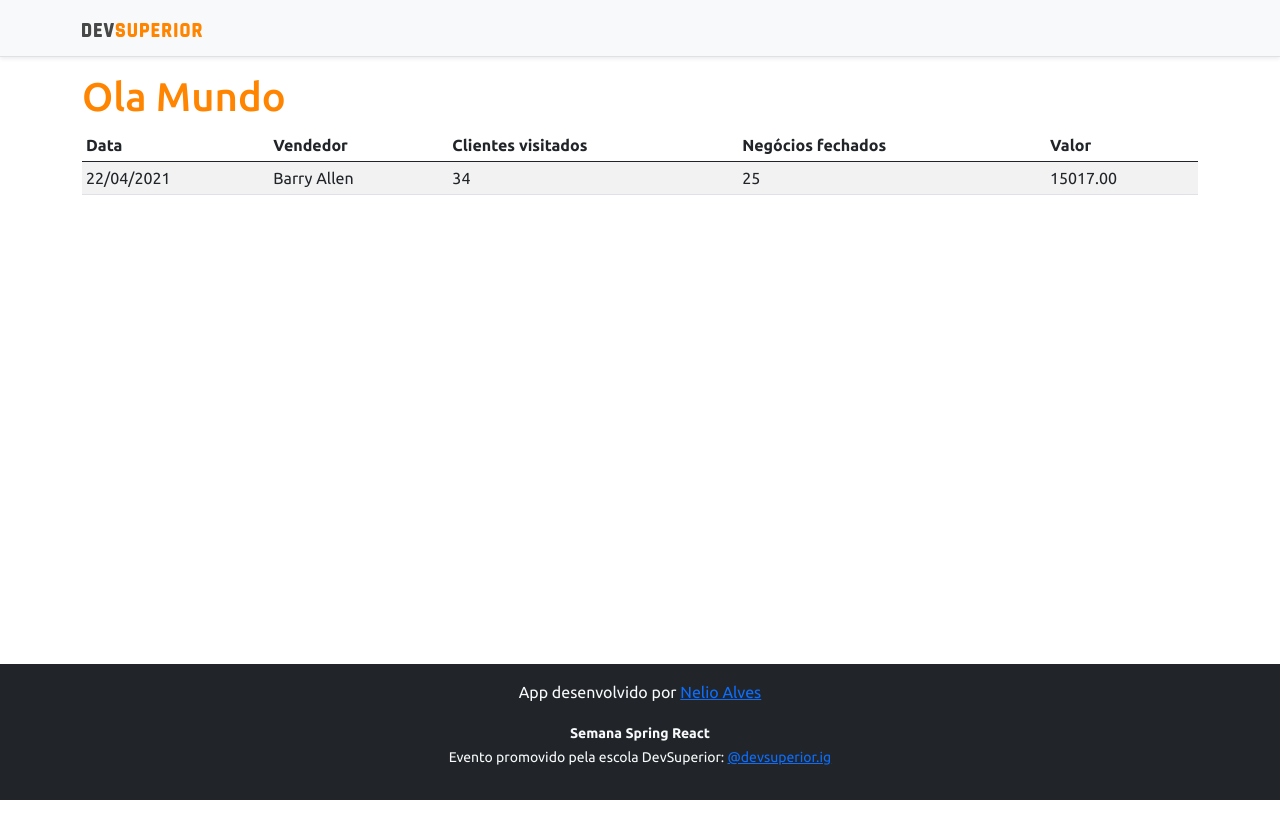
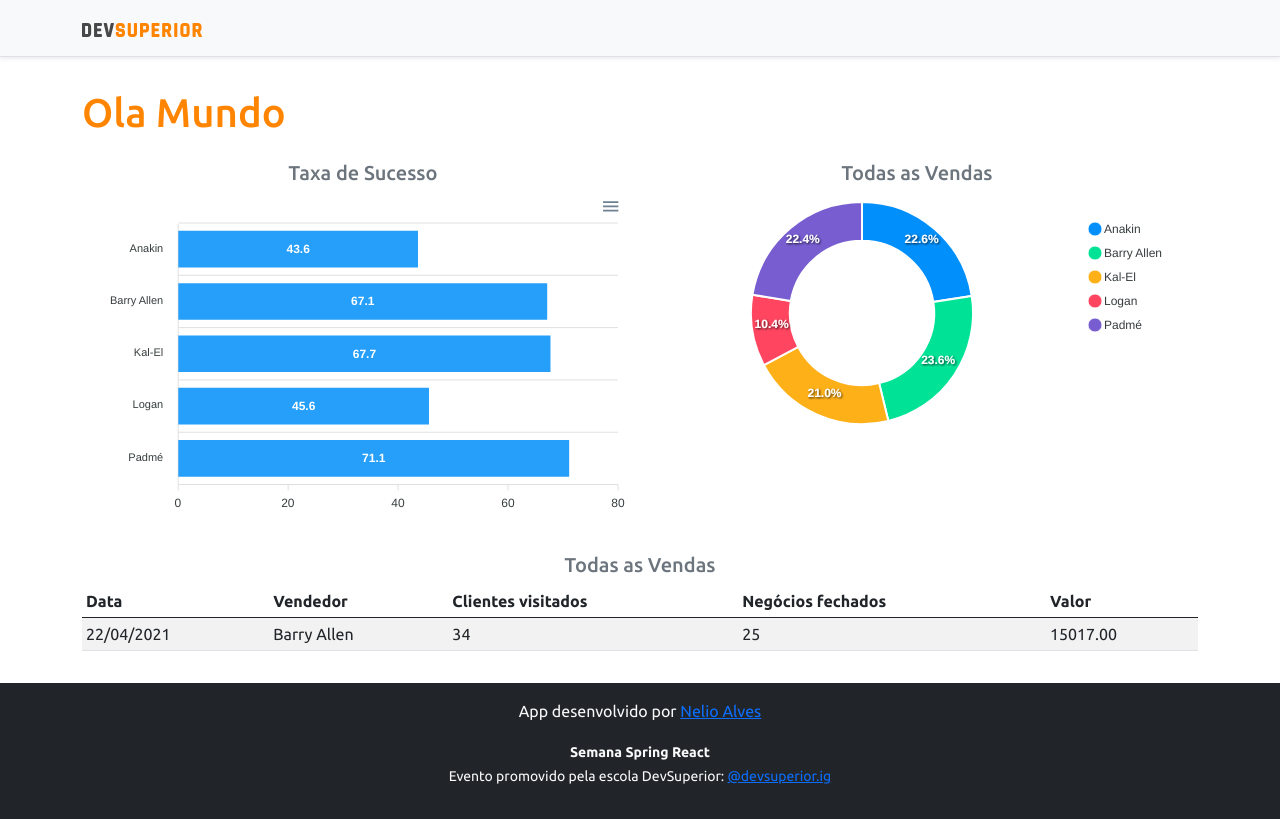
Before and after one commit to SmithGomes/projeto-sds3, a React (Create React App) app in the folder projeto-sds3/frontend/: page / in a window 1280 px wide. Built offline with nearby package versions, Linux system fonts and the light colour scheme.

Commit message:
Static Charts

```diff
--- a/projeto-sds3/frontend/package.json
+++ b/projeto-sds3/frontend/package.json
@@ -11,8 +11,10 @@
     "@types/node": "^12.0.0",
     "@types/react": "^17.0.0",
     "@types/react-dom": "^17.0.0",
+    "apexcharts": "^3.26.2",
     "bootstrap": "^5.0.0",
     "react": "^17.0.2",
+    "react-apexcharts": "^1.3.9",
     "react-dom": "^17.0.2",
     "react-scripts": "4.0.3",
     "typescript": "^4.1.2",
--- a/projeto-sds3/frontend/src/App.tsx
+++ b/projeto-sds3/frontend/src/App.tsx
@@ -2,15 +2,33 @@
 import NavBar from "components/NavBar";
 import Footer from "components/Footer";
 import DataTable from 'components/DataTable';
+import BarChart from 'components/BarChart';
+import DonutChart from 'components/DonutChart';
 
 function App() {
   return (
     <>
     <NavBar />
     <div className="container">
-      <h1 className="text-primary ">Ola Mundo</h1>
+      <h1 className="text-primary py-3">Ola Mundo</h1>
 
-      <DataTable />
+      <div className="row px-3">
+        <div className="col-sm-6">
+          <h5 className="text-center text-secondary">Taxa de Sucesso</h5>
+          <BarChart />
+        </div>
+
+        <div className="col-sm-6">
+          <h5 className="text-center text-secondary">Todas as Vendas</h5>
+          <DonutChart />
+        </div>
+      </div>
+
+      <div className="py-3">
+        <h5 className="text-center text-secondary">Todas as Vendas</h5>
+        <DataTable />
+      </div>
+
     </div>
     <Footer />
     </>
--- /dev/null
+++ b/projeto-sds3/frontend/src/components/BarChart/index.tsx
@@ -0,0 +1,35 @@
+import Chart from "react-apexcharts";
+
+const BarChart = () => {
+
+    const options = {
+        plotOptions: {
+            bar: {
+                horizontal: true,
+            }
+        },
+    };
+
+    const mockData = {
+        labels: {
+            categories: ['Anakin', 'Barry Allen', 'Kal-El', 'Logan', 'Padmé']
+        },
+        series: [
+            {
+                name: "% Sucesso",
+                data: [43.6, 67.1, 67.7, 45.6, 71.1]
+            }
+        ]
+    };
+
+    return(
+        <Chart
+            options= {{ ...options, xaxis: mockData.labels }}
+            series={ mockData.series }
+            type="bar"
+        />
+    );
+
+};
+
+export default BarChart;
--- /dev/null
+++ b/projeto-sds3/frontend/src/components/DonutChart/index.tsx
@@ -0,0 +1,28 @@
+import Chart from "react-apexcharts";
+
+const DonutChart = () => {
+
+    const mockData = {
+        series: [477138, 499928, 444867, 220426, 473088],
+        labels: ['Anakin', 'Barry Allen', 'Kal-El', 'Logan', 'Padmé']
+    };
+
+    const options = {
+        legend: {
+            show: true
+        }
+    }
+
+    return(
+        <Chart
+            options= {{ ...options, labels: mockData.labels }}
+            series={ mockData.series }
+            type="donut"
+            height= "240"
+
+        />
+    );
+
+};
+
+export default DonutChart;
```
Also changed, not shown: 1 other file (tests, documents, lock files or other folders).
